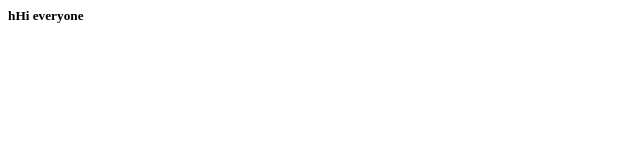
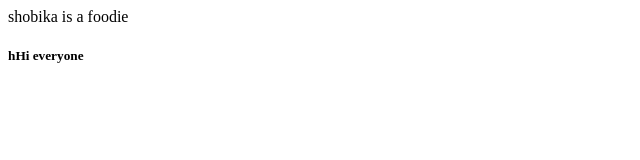
Before and after one commit to shobika1108/devOps-workshop, a plain HTML site: page index.html in a window 1280 px wide. Shown: the whole page, without its empty margins (0-640 px from the left). Drawn offline with Linux system fonts and the light colour scheme.

Commit message:
Update index.html

```diff
--- a/index.html
+++ b/index.html
@@ -4,6 +4,7 @@
             <h1>DevOPs</h1>
         </title>
         <body>
+            <p>shobika is a foodie</p>
             <h5>hHi everyone</h5>
         </body>
     </head>
```
